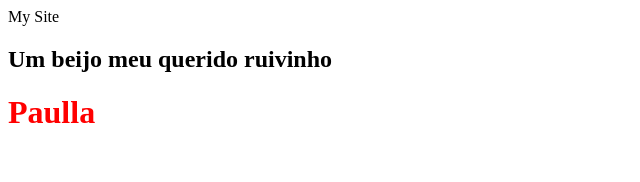
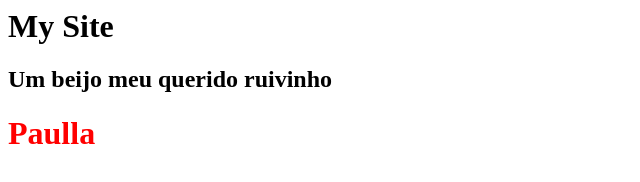
Before and after one commit to paullassnt/meusite, a plain HTML site: page index.html in a window 1280 px wide. Shown: the whole page, without its empty margins (0-640 px from the left). Drawn offline with Linux system fonts and the light colour scheme.

Commit message:
Update index.html

```diff
--- a/index.html
+++ b/index.html
@@ -1,9 +1,9 @@
 <html>
     <head>
-  <title> Bem Vindo </title>
+ </h1> <title> Bem Vindo </title> </h1>
      </head>
     </body>
-  <h0> My Site </h0>
+  <h1> My Site </h1>
   </Body>
  </html>
 <h2> Um beijo meu querido ruivinho </h2>
```
